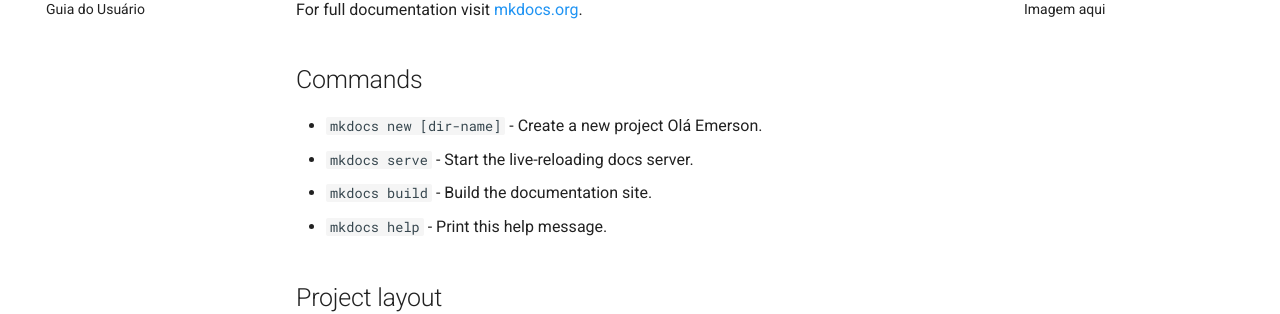
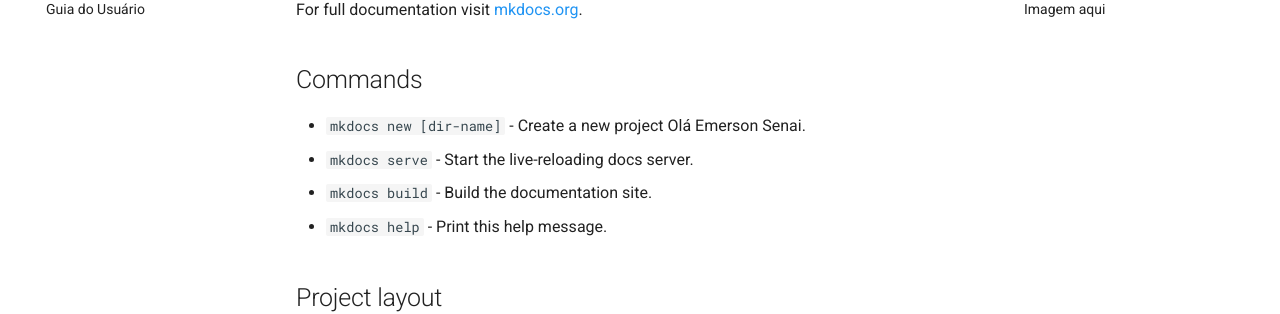
Before and after one commit to emerdesenv/teste-mkdocs, an MkDocs documentation site: the page built from docs/index.md, in a window 1280 px wide. Shown: the part 183-497 px from the top of the page. Built offline with MkDocs 1.6.1 and Material for MkDocs 9.7.7, drawn with Linux system fonts in a browser that asks for light colours.

Commit message:
docs: Ajuste

```diff
--- a/docs/index.md
+++ b/docs/index.md
@@ -4,7 +4,7 @@
 
 ## Commands
 
-* `mkdocs new [dir-name]` - Create a new project Olá Emerson.
+* `mkdocs new [dir-name]` - Create a new project Olá Emerson Senai.
 * `mkdocs serve` - Start the live-reloading docs server.
 * `mkdocs build` - Build the documentation site.
 * `mkdocs help` - Print this help message.
```
